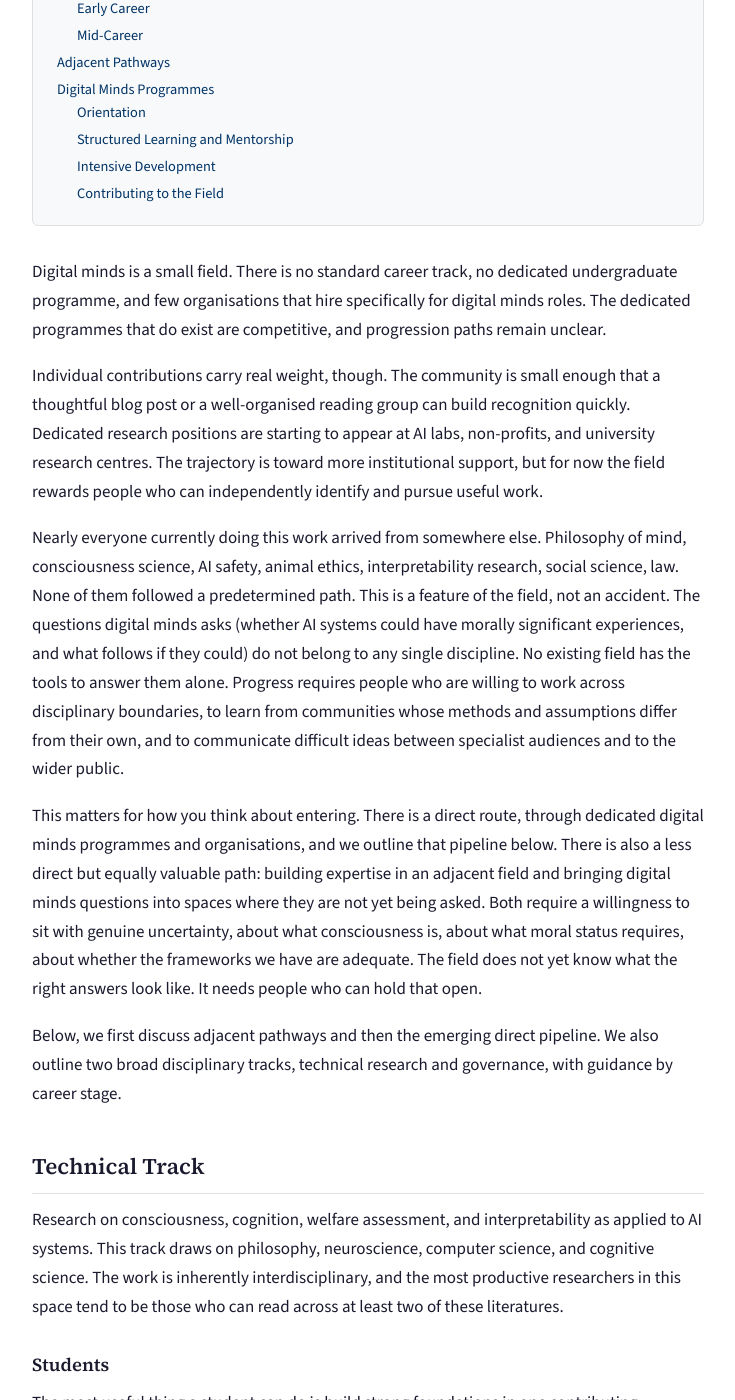
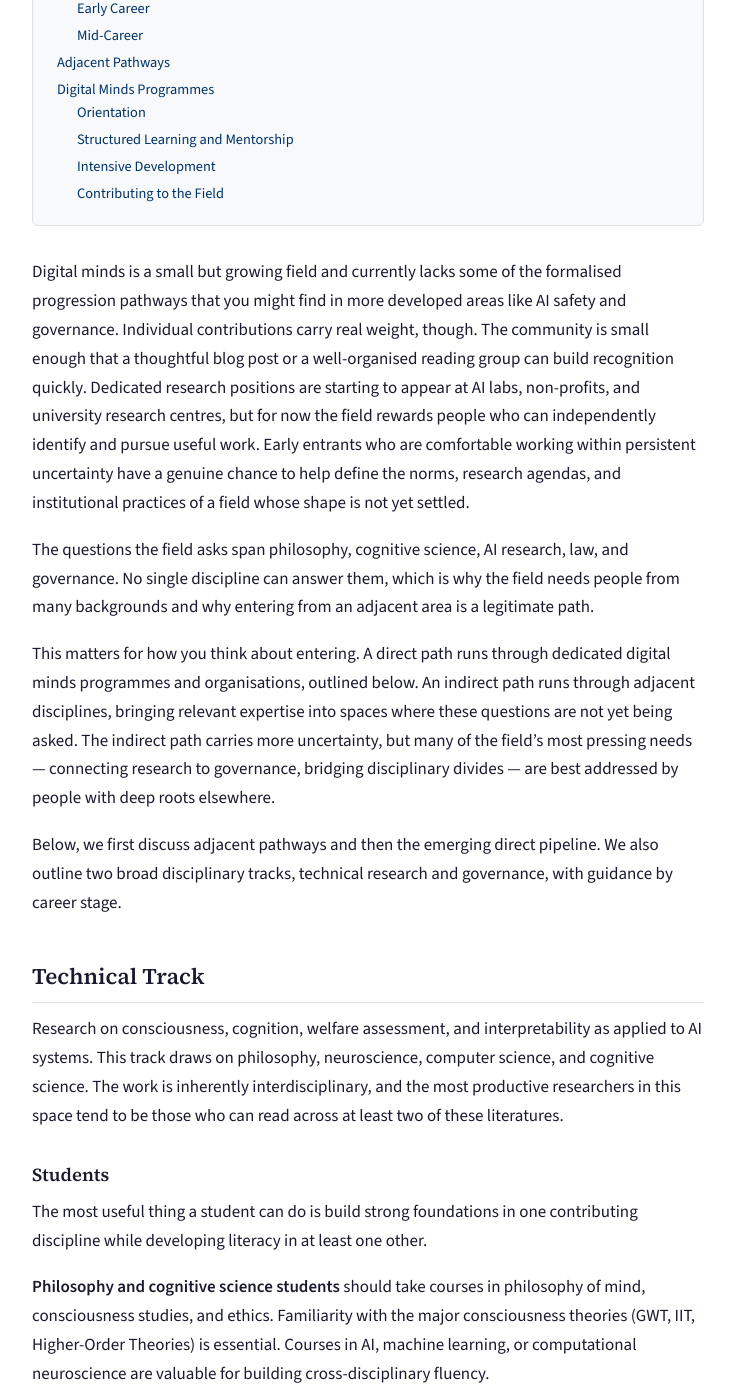
Before and after one commit to Mitchel-Alexander/getting-started-digital-minds, a Jekyll site: the page built from pathways.md, in a window 1280 px wide and 1400 px high, scrolled down 471 px. Shown: the whole window, without its empty margins (272-1007 px from the left). Built offline with Jekyll 4.4.1, drawn with Linux system fonts in a browser that asks for light colours.

Commit message:
Redraft Pathways intro: fold in structural picture, tighten framing
Integrates "How Does This Field Work?" content into Pathways intro.
Reduces five introductory paragraphs to four. Frames the field's
immaturity as opportunity for early entrants, adds direct/indirect
path distinction, removes extended interdisciplinarity argument.

Co-Authored-By: Claude Opus 4.6 <noreply@anthropic.com>

```diff
--- a/pathways.md
+++ b/pathways.md
@@ -8,13 +8,11 @@ description: How to enter the field, whether through adjacent disciplines or ded
 * TOC
 {:toc}
 
-Digital minds is a small field. There is no standard career track, no dedicated undergraduate programme, and few organisations that hire specifically for digital minds roles. The dedicated programmes that do exist are competitive, and progression paths remain unclear.
+Digital minds is a small but growing field and currently lacks some of the formalised progression pathways that you might find in more developed areas like AI safety and governance. Individual contributions carry real weight, though. The community is small enough that a thoughtful blog post or a well-organised reading group can build recognition quickly. Dedicated research positions are starting to appear at AI labs, non-profits, and university research centres, but for now the field rewards people who can independently identify and pursue useful work. Early entrants who are comfortable working within persistent uncertainty have a genuine chance to help define the norms, research agendas, and institutional practices of a field whose shape is not yet settled.
 
-Individual contributions carry real weight, though. The community is small enough that a thoughtful blog post or a well-organised reading group can build recognition quickly. Dedicated research positions are starting to appear at AI labs, non-profits, and university research centres. The trajectory is toward more institutional support, but for now the field rewards people who can independently identify and pursue useful work.
+The questions the field asks span philosophy, cognitive science, AI research, law, and governance. No single discipline can answer them, which is why the field needs people from many backgrounds and why entering from an adjacent area is a legitimate path.
 
-Nearly everyone currently doing this work arrived from somewhere else. Philosophy of mind, consciousness science, AI safety, animal ethics, interpretability research, social science, law. None of them followed a predetermined path. This is a feature of the field, not an accident. The questions digital minds asks (whether AI systems could have morally significant experiences, and what follows if they could) do not belong to any single discipline. No existing field has the tools to answer them alone. Progress requires people who are willing to work across disciplinary boundaries, to learn from communities whose methods and assumptions differ from their own, and to communicate difficult ideas between specialist audiences and to the wider public.
-
-This matters for how you think about entering. There is a direct route, through dedicated digital minds programmes and organisations, and we outline that pipeline below. There is also a less direct but equally valuable path: building expertise in an adjacent field and bringing digital minds questions into spaces where they are not yet being asked. Both require a willingness to sit with genuine uncertainty, about what consciousness is, about what moral status requires, about whether the frameworks we have are adequate. The field does not yet know what the right answers look like. It needs people who can hold that open.
+This matters for how you think about entering. A direct path runs through dedicated digital minds programmes and organisations, outlined below. An indirect path runs through adjacent disciplines, bringing relevant expertise into spaces where these questions are not yet being asked. The indirect path carries more uncertainty, but many of the field's most pressing needs — connecting research to governance, bridging disciplinary divides — are best addressed by people with deep roots elsewhere.
 
 Below, we first discuss adjacent pathways and then the emerging direct pipeline. We also outline two broad disciplinary tracks, technical research and governance, with guidance by career stage.
 
```
